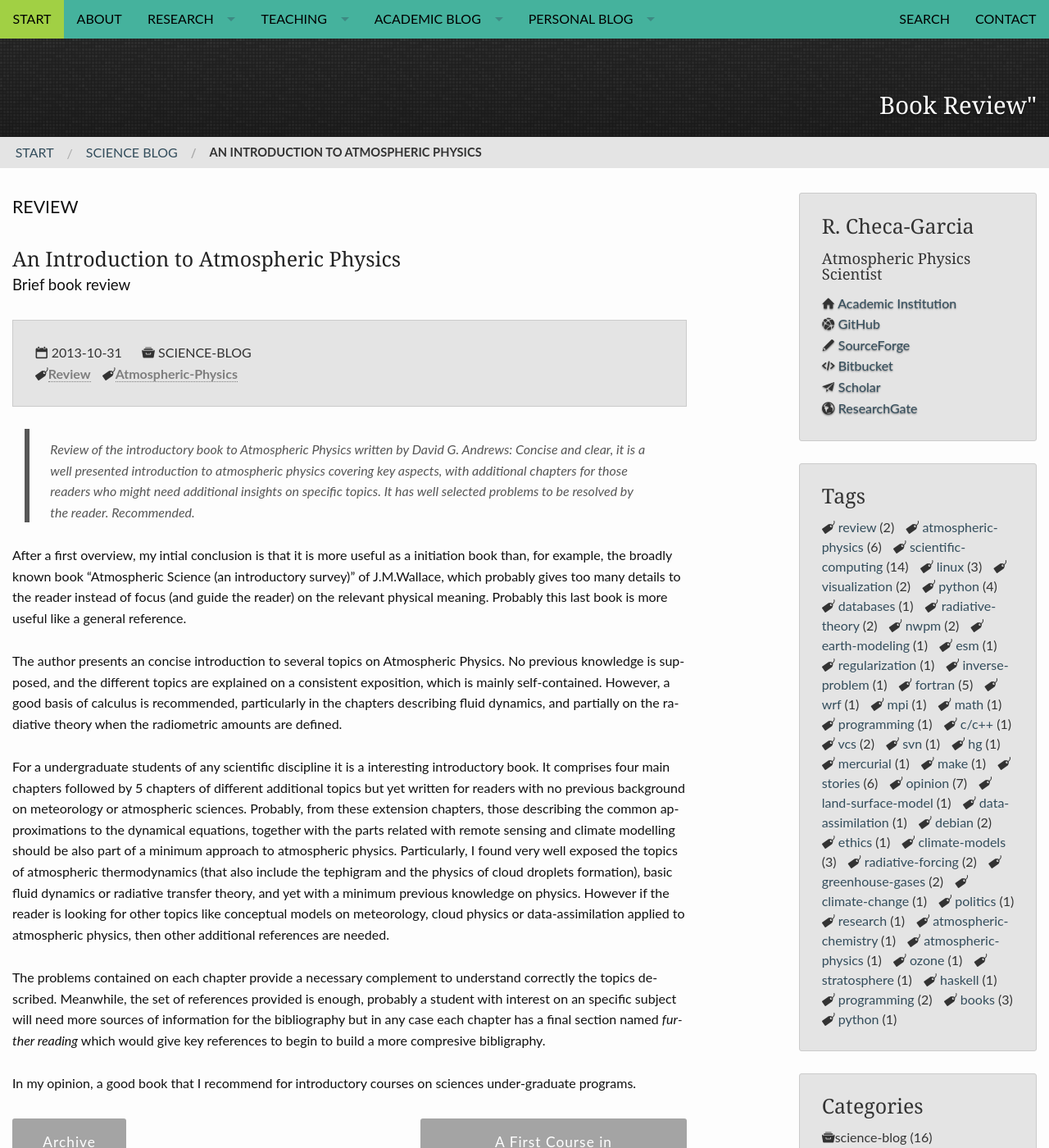
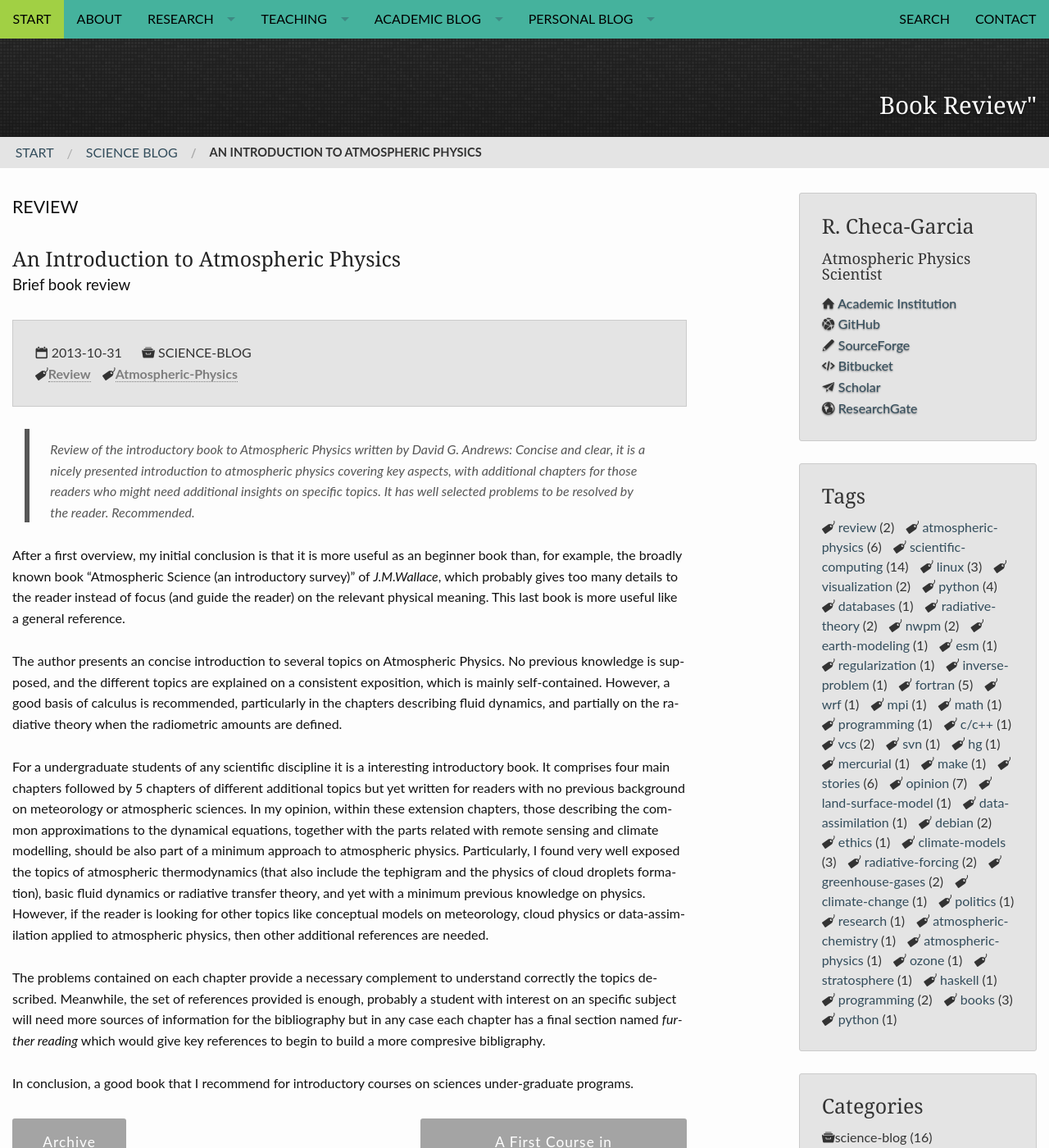
Before and after one commit to RCHG/rchg.github.io, a Jekyll site: the page built from _posts/2013-10-31-Book-Review-2.md, in a window 1280 px wide and 1400 px high. Shown: the whole window at 82% size. Built offline with Jekyll 4.4.1, drawn with Linux system fonts in a browser that asks for light colours; nearby versions of some CDN libraries; comment, search, counter and statistics services are not loaded.

Commit message:
Update 2013-10-31-Book-Review-2.md

```diff
--- a/_posts/2013-10-31-Book-Review-2.md
+++ b/_posts/2013-10-31-Book-Review-2.md
@@ -15,14 +15,14 @@ header:
     pattern: pattern_jquery-dark-grey-tile.png
 ---
 
-> *Review of the introductory book to Atmospheric Physics written by David G. Andrews*: Concise and clear, it is a well presented introduction to atmospheric physics covering key aspects, with additional chapters for those readers who might need additional insights on specific topics. It has well selected problems to be resolved by the reader. *Recommended*.
+> *Review of the introductory book to Atmospheric Physics written by David G. Andrews*: Concise and clear, it is a nicely presented introduction to atmospheric physics covering key aspects, with additional chapters for those readers who might need additional insights on specific topics. It has well selected problems to be resolved by the reader. *Recommended*.
 
-After a first overview, my intial conclusion is that it is more useful as a initiation book than, for example, the broadly known book "Atmospheric Science (an introductory survey)" of J.M.Wallace, which probably gives too many details to the reader instead of focus (and guide the reader) on the relevant physical meaning. Probably this last book is more useful like a general reference.
+After a first overview, my initial conclusion is that it is more useful as an beginner book than, for example, the broadly known book "Atmospheric Science (an introductory survey)" of *J.M.Wallace*, which probably gives too many details to the reader instead of focus (and guide the reader) on the relevant physical meaning. This last book is more useful like a general reference.
 
 The author presents an concise introduction to several topics on Atmospheric Physics. No previous knowledge is supposed, and the different topics are explained on a consistent exposition, which is mainly self-contained. However, a good basis of calculus is recommended, particularly in the chapters describing fluid dynamics, and partially on the radiative theory when the radiometric amounts are defined.
 
-For a undergraduate students of any scientific discipline it is a interesting introductory book. It comprises four main chapters followed by 5 chapters of different additional topics but yet written for readers with no previous background on meteorology or atmospheric sciences. Probably, from these extension chapters, those describing the common approximations to the dynamical equations, together with the parts related with remote sensing and climate modelling should be also part of a minimum approach to atmospheric physics. Particularly, I found very well exposed the topics of atmospheric thermodynamics (that also include the tephigram and the physics of cloud droplets formation), basic fluid dynamics or radiative transfer theory, and yet with a minimum previous knowledge on physics. However if the reader is looking for other topics like conceptual models on meteorology, cloud physics or data-assimilation applied to atmospheric physics, then other additional references are needed.
+For a undergraduate students of any scientific discipline it is a interesting introductory book. It comprises four main chapters followed by 5 chapters of different additional topics but yet written for readers with no previous background on meteorology or atmospheric sciences. In my opinion, within these extension chapters, those describing the common approximations to the dynamical equations, together with the parts related with remote sensing and climate modelling, should be also part of a minimum approach to atmospheric physics. Particularly, I found very well exposed the topics of atmospheric thermodynamics (that also include the tephigram and the physics of cloud droplets formation), basic fluid dynamics or radiative transfer theory, and yet with a minimum previous knowledge on physics. However, if the reader is looking for other topics like conceptual models on meteorology, cloud physics or data-assimilation applied to atmospheric physics, then other additional references are needed.
 
 The problems contained on each chapter provide a necessary complement to understand correctly the topics described. Meanwhile, the set of references provided is enough, probably a student with interest on an specific subject will need more sources of information for the bibliography but in any case each chapter has a final section named *further reading* which would give key references to begin to build a more compresive bibligraphy.
 
-In my opinion, a good book that I recommend for introductory courses on sciences under-graduate programs.
+In conclusion, a good book that I recommend for introductory courses on sciences under-graduate programs.
```
